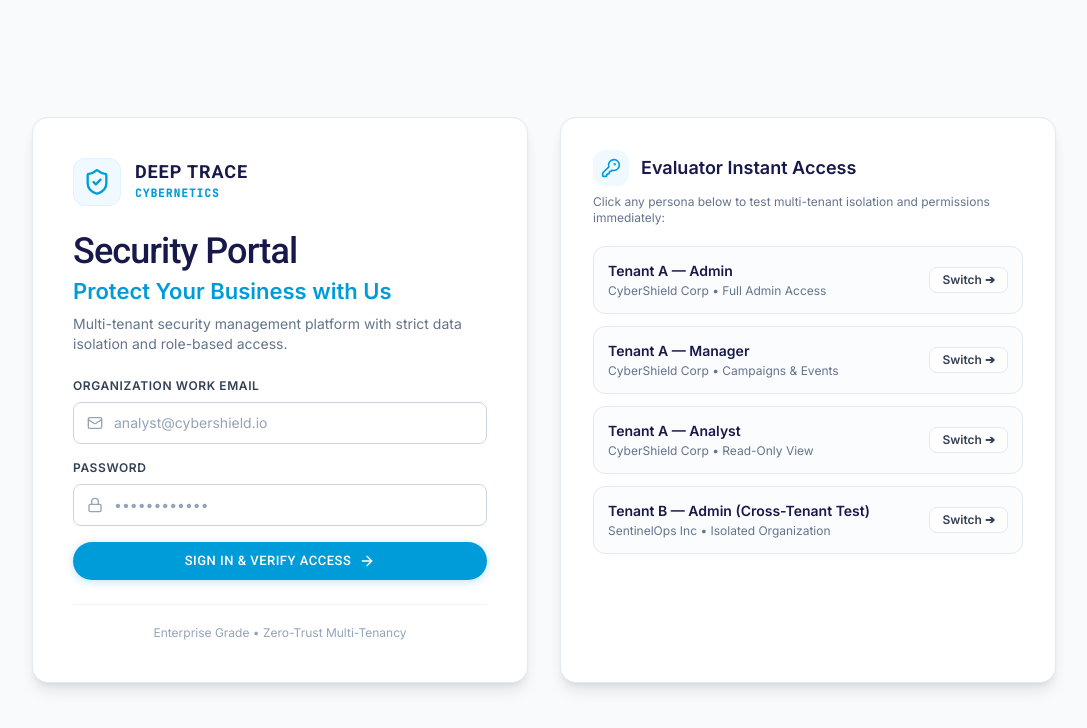
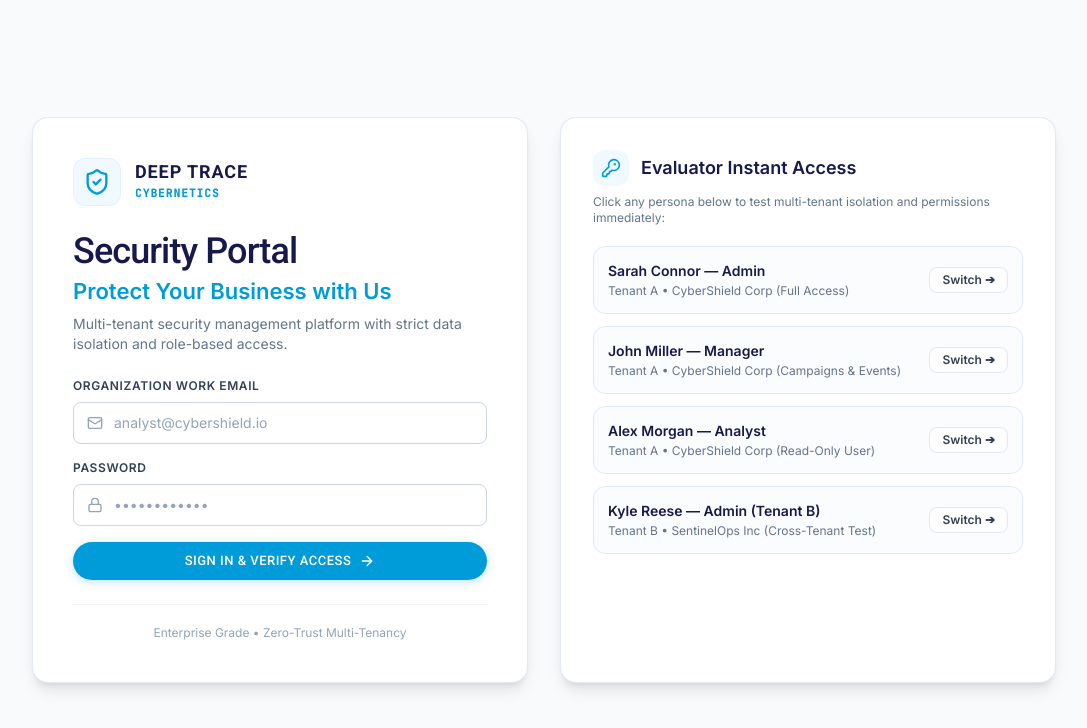
Before and after one commit to BamaCharanChhandogi/deeptrace-security-platform, a React (Vite) app in the folder frontend/: page /login in a window 1280 px wide. Shown: the top 728 px of the page, without its empty margins (96-1183 px from the left). Built offline with nearby package versions, Linux system fonts and the light colour scheme; no server answers; the HTML template or start-up script is replaced by a standard one.

Commit message:
Add explicit user names to login persona cards and clean profile indicator in header

```diff
--- a/frontend/src/components/layout/Header.jsx
+++ b/frontend/src/components/layout/Header.jsx
@@ -1,20 +1,41 @@
 import React from 'react';
 import { LogOut } from 'lucide-react';
 import { useAuth } from '../../context/AuthContext';
+import Badge from '../ui/Badge';
 
 export default function Header() {
-  const { logout } = useAuth();
+  const { user, logout } = useAuth();
+  const cleanName = user?.name ? user.name.replace(/\s*\([^)]*\)/, '') : 'User';
+  const initial = cleanName.charAt(0).toUpperCase();
 
   return (
-    <header className="h-16 bg-white border-b border-slate-200 px-6 flex items-center justify-end sticky top-0 z-30 shadow-xs">
+    <header className="h-16 bg-white border-b border-slate-200 px-6 flex items-center justify-between sticky top-0 z-30 shadow-xs">
+      <div className="flex items-center gap-2">
+        <span className="text-xs text-slate-500 font-medium">Organization:</span>
+        <span className="text-xs font-semibold text-[#18194B] px-2.5 py-1 rounded-md bg-slate-100 border border-slate-200">
+          {user?.tenantName || 'Current Organization'}
+        </span>
+      </div>
+
+      <div className="flex items-center gap-3">
+        {/* Clean, professional user identity pill */}
+        <div className="flex items-center gap-2.5 px-3 py-1.5 rounded-lg bg-slate-50 border border-slate-200 text-xs">
+          <div className="w-6 h-6 rounded-full bg-[#18194B] text-white flex items-center justify-center text-[11px] font-bold">
+            {initial}
+          </div>
+          <span className="font-semibold text-slate-800">{cleanName}</span>
+          <Badge value={user?.role} variant={user?.role} size="xs" />
+        </div>
+
         <button
           onClick={logout}
-        className="flex items-center gap-2 px-3 py-1.5 rounded-lg text-xs font-medium text-slate-600 hover:text-rose-600 hover:bg-rose-50 border border-transparent hover:border-rose-200 transition cursor-pointer"
+          className="flex items-center gap-1.5 px-3 py-1.5 rounded-lg text-xs font-medium text-slate-600 hover:text-rose-600 hover:bg-rose-50 border border-transparent hover:border-rose-200 transition cursor-pointer"
           title="Sign out"
         >
           <LogOut className="w-4 h-4" />
           <span className="font-sans">Logout</span>
         </button>
+      </div>
     </header>
   );
 }
--- a/frontend/src/utils/constants.js
+++ b/frontend/src/utils/constants.js
@@ -28,8 +28,9 @@ export const EVENT_STATUSES = {
 // 1-Click Quick Demo accounts for evaluators
 export const DEMO_USERS = [
   {
-    label: 'Tenant A — Admin',
-    desc: 'CyberShield Corp • Full Admin Access',
+    name: 'Sarah Connor',
+    label: 'Sarah Connor — Admin',
+    desc: 'Tenant A • CyberShield Corp (Full Access)',
     email: 'admin@cybershield.io',
     password: 'Password123!',
     role: 'ADMIN',
@@ -37,8 +38,9 @@ export const DEMO_USERS = [
     color: 'emerald'
   },
   {
-    label: 'Tenant A — Manager',
-    desc: 'CyberShield Corp • Campaigns & Events',
+    name: 'John Miller',
+    label: 'John Miller — Manager',
+    desc: 'Tenant A • CyberShield Corp (Campaigns & Events)',
     email: 'manager@cybershield.io',
     password: 'Password123!',
     role: 'MANAGER',
@@ -46,8 +48,9 @@ export const DEMO_USERS = [
     color: 'amber'
   },
   {
-    label: 'Tenant A — Analyst',
-    desc: 'CyberShield Corp • Read-Only View',
+    name: 'Alex Morgan',
+    label: 'Alex Morgan — Analyst',
+    desc: 'Tenant A • CyberShield Corp (Read-Only User)',
     email: 'analyst@cybershield.io',
     password: 'Password123!',
     role: 'USER',
@@ -55,8 +58,9 @@ export const DEMO_USERS = [
     color: 'cyan'
   },
   {
-    label: 'Tenant B — Admin (Cross-Tenant Test)',
-    desc: 'SentinelOps Inc • Isolated Organization',
+    name: 'Kyle Reese',
+    label: 'Kyle Reese — Admin (Tenant B)',
+    desc: 'Tenant B • SentinelOps Inc (Cross-Tenant Test)',
     email: 'admin@sentinelops.io',
     password: 'Password123!',
     role: 'ADMIN',
```
Lines whose indentation alone changed are shown as unchanged.
